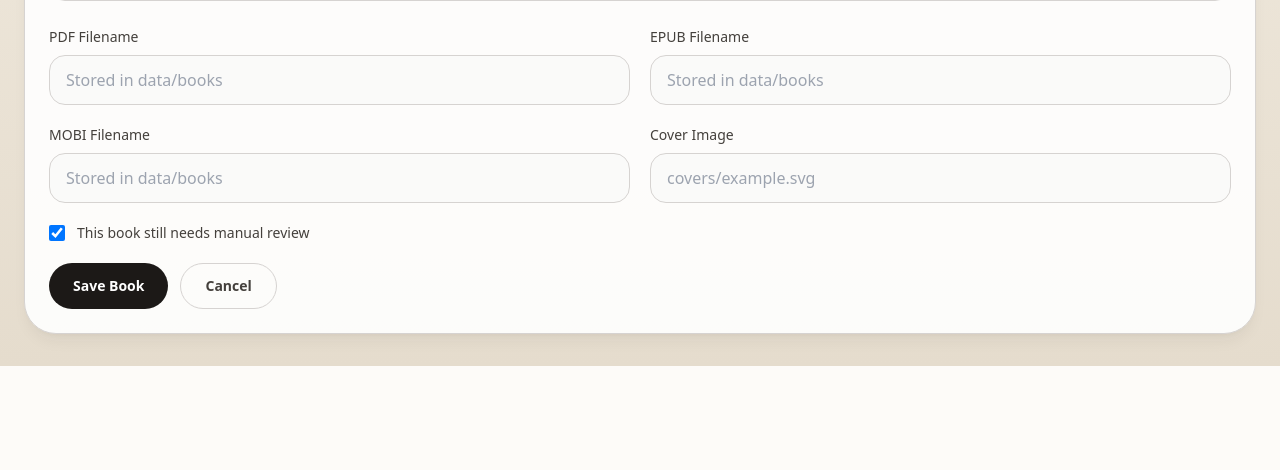
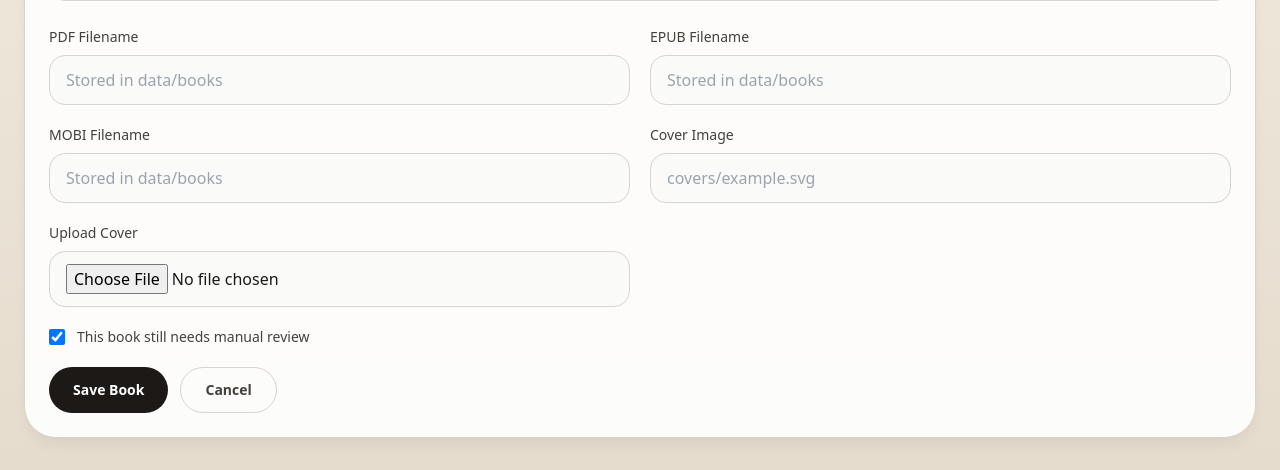
Before and after one commit to colinleroux/bookidea, a Flask app: page /manage/books/new in a window 1280 px wide. Shown: the part 973-1443 px from the top of the page. Before the commit the page ends 1339 px from the top, so only its background shows below. Run offline with Flask 3, Linux system fonts and the light colour scheme; some libraries are stand-ins or nearby versions.

Commit message:
Add cover uploads and fallback cover generation

```diff
--- a/app/routes.py
+++ b/app/routes.py
@@ -11,10 +11,11 @@ from flask import (
     url_for,
 )
 from sqlalchemy import or_
+from werkzeug.utils import secure_filename
 
 from app import db
 from app.models import Book, Category
-from app.services.importer import import_new_books, slugify
+from app.services.importer import cover_file_path, ensure_placeholder_cover, import_new_books, slugify
 
 main = Blueprint("main", __name__)
 
@@ -182,6 +183,17 @@ def download_book_file(filename):
     return send_from_directory(current_app.config["LIBRARY_DIR"], filename, as_attachment=True)
 
 
+@main.route("/books/<int:book_id>/cover")
+def book_cover(book_id):
+    book = Book.query.get_or_404(book_id)
+
+    if not book.cover_image or not cover_file_path(book.cover_image) or not cover_file_path(book.cover_image).exists():
+        book.cover_image = ensure_placeholder_cover(book)
+        db.session.commit()
+
+    return send_from_directory(current_app.config["COVERS_DIR"], Path(book.cover_image).name)
+
+
 @main.route("/covers/<path:filename>")
 def cover_image(filename):
     return send_from_directory(current_app.config["COVERS_DIR"], filename)
@@ -222,6 +234,11 @@ def populate_book_from_form(book, form):
     book.epub_filename = form.get("epub_filename", "").strip() or None
     book.mobi_filename = form.get("mobi_filename", "").strip() or None
     book.cover_image = normalize_cover_path(form.get("cover_image", "").strip()) or book.cover_image
+    uploaded_cover = request.files.get("cover_file")
+    if uploaded_cover and uploaded_cover.filename:
+        book.cover_image = save_uploaded_cover(book, uploaded_cover)
+    elif not book.cover_image:
+        book.cover_image = ensure_placeholder_cover(book)
     book.needs_review = form.get("needs_review") == "on"
 
 
@@ -249,3 +266,18 @@ def parse_float(value):
         return float(value)
     except ValueError:
         return None
+
+
+def save_uploaded_cover(book, uploaded_cover):
+    extension = Path(secure_filename(uploaded_cover.filename)).suffix.lower() or ".jpg"
+    filename = f"{slugify(f'{book.title}-{book.author}')}{extension}"
+    destination = Path(current_app.config["COVERS_DIR"]) / filename
+    counter = 1
+
+    while destination.exists():
+        filename = f"{slugify(f'{book.title}-{book.author}')}-{counter}{extension}"
+        destination = Path(current_app.config["COVERS_DIR"]) / filename
+        counter += 1
+
+    uploaded_cover.save(destination)
+    return f"covers/{filename}"
--- a/app/services/importer.py
+++ b/app/services/importer.py
@@ -141,6 +141,13 @@ def ensure_placeholder_cover(book):
     return f"covers/{cover_path.name}"
 
 
+def cover_file_path(cover_value):
+    if not cover_value:
+        return None
+    filename = Path(cover_value).name
+    return Path(current_app.config["COVERS_DIR"]) / filename
+
+
 def escape_xml(value):
     return escape(value)
 
--- a/app/templates/book_detail.html
+++ b/app/templates/book_detail.html
@@ -6,7 +6,7 @@
 <section class="grid gap-8 lg:grid-cols-[360px_1fr]">
     <div class="overflow-hidden rounded-[2rem] border border-stone-300 bg-white shadow-lg shadow-stone-800/5">
         <div class="aspect-[4/5] bg-stone-200">
-            <img src="{{ url_for('main.cover_image', filename=book.cover_image.split('/')[-1]) if book.cover_image else '' }}" alt="Cover for {{ book.title }}" class="h-full w-full object-cover">
+            <img src="{{ url_for('main.book_cover', book_id=book.id) }}" alt="Cover for {{ book.title }}" class="h-full w-full object-cover">
         </div>
     </div>
 
--- a/app/templates/book_form.html
+++ b/app/templates/book_form.html
@@ -10,7 +10,7 @@
 </section>
 
 <section class="rounded-[2rem] border border-stone-300 bg-white/90 p-6 shadow-lg shadow-stone-800/5">
-    <form method="post" action="{{ form_action }}" class="grid gap-5 lg:grid-cols-2">
+    <form method="post" action="{{ form_action }}" enctype="multipart/form-data" class="grid gap-5 lg:grid-cols-2">
         <label class="block">
             <span class="mb-2 block text-sm font-medium text-stone-700">Title</span>
             <input type="text" name="title" value="{{ book.title if book else '' }}" required class="w-full rounded-2xl border border-stone-300 bg-stone-50 px-4 py-3">
@@ -91,6 +91,11 @@
             <input type="text" name="cover_image" value="{{ book.cover_image if book else '' }}" placeholder="covers/example.svg" class="w-full rounded-2xl border border-stone-300 bg-stone-50 px-4 py-3">
         </label>
 
+        <label class="block">
+            <span class="mb-2 block text-sm font-medium text-stone-700">Upload Cover</span>
+            <input type="file" name="cover_file" accept="image/png,image/jpeg,image/webp,image/gif,image/svg+xml" class="w-full rounded-2xl border border-stone-300 bg-stone-50 px-4 py-3">
+        </label>
+
         <label class="flex items-center gap-3 lg:col-span-2">
             <input type="checkbox" name="needs_review" {% if not book or book.needs_review %}checked{% endif %} class="h-4 w-4 rounded border-stone-300">
             <span class="text-sm font-medium text-stone-700">This book still needs manual review</span>
```
Also changed, not shown: app/templates/index.html (+5 -5 lines).
